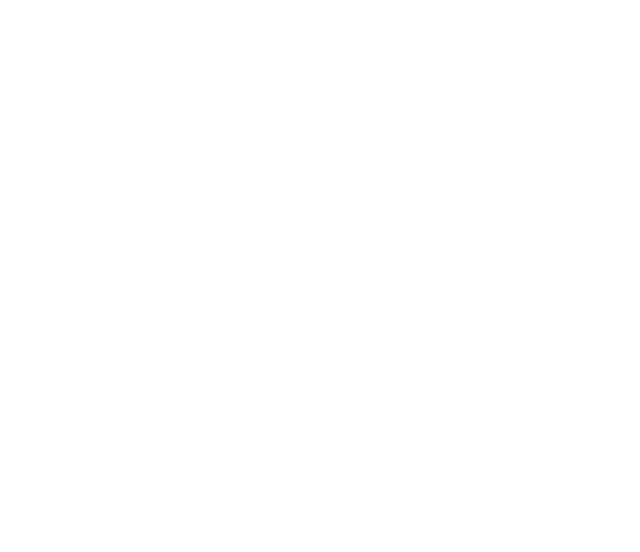
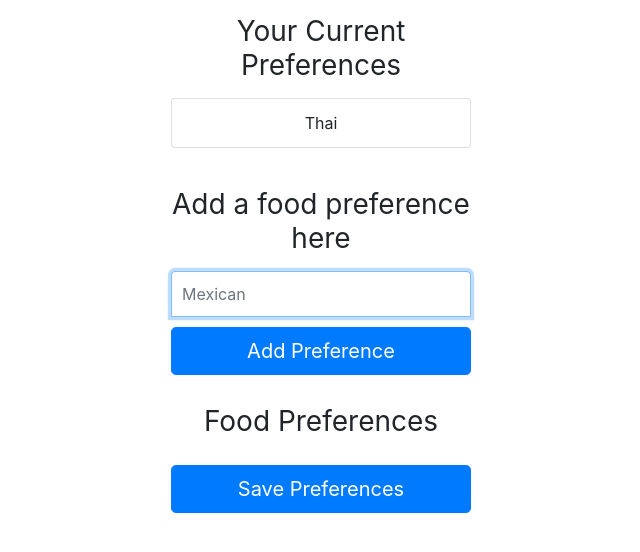
Before and after one commit to preddy1987/Restaurant-Tinder, a Vue app in the folder RestaurantTinder/Vue/restaurant-tinder/: page /userpreferences in a window 1280 px wide. Shown: the top 552 px of the page, without its empty margins (319-959 px from the left). Built offline with nearby package versions, Linux system fonts and the light colour scheme.

Commit message:
made a lot of changes to the user preference page

```diff
--- a/RestaurantTinder/Vue/restaurant-tinder/src/router.js
+++ b/RestaurantTinder/Vue/restaurant-tinder/src/router.js
@@ -2,6 +2,7 @@
 import Router from 'vue-router';
 import Login from './views/Login.vue'
 import Register from './views/Register.vue'
+import UserPreferences from './views/UserPreferences.vue'
 
 Vue.use(Router);
 
@@ -18,6 +19,11 @@
         path: '/register',
         name: 'register',
         component: Register,
+    },
+    {
+      path: '/userpreferences',
+      name: 'userpreferences',
+      component: UserPreferences,
     }
   ],
 })
--- a/RestaurantTinder/Vue/restaurant-tinder/src/views/Register.vue
+++ b/RestaurantTinder/Vue/restaurant-tinder/src/views/Register.vue
@@ -1,6 +1,6 @@
 <template>
   <div id="register" class="text-center">
-    <form class="form-register" @submit.prevent="register">
+    <form class="form-register" @submit.prevent="RegisterUser">
       <h1 class="h3 mb-3 font-weight-normal">Create Account</h1>
       <div class="alert alert-danger" role="alert" v-if="registrationErrors">
         There were problems registering this user.
@@ -75,7 +75,7 @@
       <router-link :to="{ name: 'login' }">
         Have an account?
       </router-link>
-      <button @click.stop.prevent="RegisterUser" class="btn btn-lg btn-primary btn-block" type="submit">
+      <button class="btn btn-lg btn-primary btn-block" type="submit">
         Create Account
       </button>
     </form>
--- /dev/null
+++ b/RestaurantTinder/Vue/restaurant-tinder/src/views/UserPreferences.vue
@@ -0,0 +1,172 @@
+<template>
+    <div id="preferences">
+        <div class="form-preferences " id="current-preferences">
+            <h1 class="h3 mb-3 font-weight-normal" >Your Current Preferences</h1>
+            <ul class="list-group" >
+                <li class="list-group-item" v-for="pref in currentPrefsList" :key="pref.id">{{ pref.name }}</li>
+            </ul>
+        </div>
+        <form class="form-preferences" @submit.prevent="UpdatePrefs">
+            <h1 class="h3 mb-3 font-weight-normal">Add a food preference here</h1>
+            <div class="alert alert-danger" role="alert" v-if="registrationErrors">
+                There were problems registering this user.
+            </div>
+            <label for="preference" class="sr-only">Preference</label>
+            <input
+                type="text"
+                id="preference"
+                class="form-control"
+                placeholder="Mexican"
+                v-model="preference"
+                autofocus
+            />
+            <button class="btn btn-lg btn-primary btn-block" type="submit">
+                Add Preference
+            </button>
+        </form>
+        <form class="form-preferences" @submit.prevent="SavePrefs">
+            <h1 class="h3 mb-3 font-weight-normal">Food Preferences</h1>
+            <div class="alert alert-danger" role="alert" v-if="registrationErrors">
+                There were problems registering this user.
+            </div>
+            <ul class="list-group">
+                <li class="list-group-item" v-for="pref in prefsToAddList" :key="pref.id">{{ pref.name }}</li>
+            </ul>
+            <button class="btn btn-lg btn-primary btn-block" type="submit">
+                Save Preferences
+            </button>
+        </form>
+
+    </div>
+</template>
+
+<script>
+
+export default {
+name: 'UserPreferences',
+  components: {
+  },
+  data() {
+    return {
+        preference:'',
+        prefsToAdd: [],
+        currentPrefs: [{name:'Thai'}],
+        registrationErrors: false,
+    }
+  },
+    computed:{
+        prefsToAddList(){
+            let prefs = [];
+                    for(let i = 0; i < this.prefsToAdd.length; i++){
+                    prefs.push({
+                    id: i,
+                    name: this.prefsToAdd[i].name,
+                });
+            }
+            return prefs;
+        },
+        currentPrefsList(){
+            let prefs = [];
+                    for(let i = 0; i < this.currentPrefs.length; i++){
+                    prefs.push({
+                    id: i,
+                    name: this.currentPrefs[i].name,
+                });
+            }
+            return prefs;
+        }
+    },
+    methods: {
+        SavePrefs() {
+        const player = {};
+        player.name = this.addPlayerName;
+
+        let ajaxURL = `${process.env.VUE_APP_REMOTE_API}` + "api/player";
+
+        //http://localhost:50260/api/player
+        fetch(ajaxURL, {
+            method: 'post',
+            headers: {
+                "Content-Type": "application/json"
+            },
+            body: JSON.stringify(player)
+        })
+        .then((response) => {
+            return response.json();
+        })
+        .then((data) => {
+            window.console.log(data);
+            this.updateRemainingDice(data.turnStatus.remainingDice);
+            this.getPlayers();
+        })
+        .catch((error) => {
+            window.console.log('Error:', error);
+        });
+        },
+        UpdatePrefs(){
+            this.prefsToAdd.push({name: this.preference});
+        }
+    }
+}
+</script>
+
+<style>
+html,
+body {
+  height: 100%;
+}
+#app {
+  height: 100%;
+}
+.preferences {
+  height: 100%;
+  display: -ms-flexbox;
+  display: flex;
+  -ms-flex-align: center;
+  align-items: center;
+  padding-top: 40px;
+  padding-bottom: 40px;
+  background-color: #f5f5f5;
+  font-family: 'Roboto Condensed', sans-serif;
+}
+
+form {
+  text-align: center;
+}
+
+.form-preferences {
+  width: 100%;
+  max-width: 330px;
+  padding: 15px;
+  margin: auto;
+}
+
+.form-preferences .form-control {
+  position: relative;
+  box-sizing: border-box;
+  height: auto;
+  padding: 10px;
+  font-size: 16px;
+}
+.form-preferences .form-control:focus {
+  z-index: 2;
+}
+.form-preferences input[type='text'] {
+  margin-bottom: 10px;
+  border-bottom-right-radius: 0;
+  border-bottom-left-radius: 0;
+}
+#preferences ul{
+  margin-bottom: 10px;
+  border-bottom-right-radius: 0;
+  border-bottom-left-radius: 0;
+}
+#current-preferences{
+    text-align: center;
+}
+/* .form-preferences input[type='password'] {
+  margin-bottom: 10px;
+  border-top-left-radius: 0;
+  border-top-right-radius: 0;
+} */
+</style>
```
Also changed, not shown: RestaurantTinder/Vue/restaurant-tinder/src/components/UserPreferences.vue (deleted).
